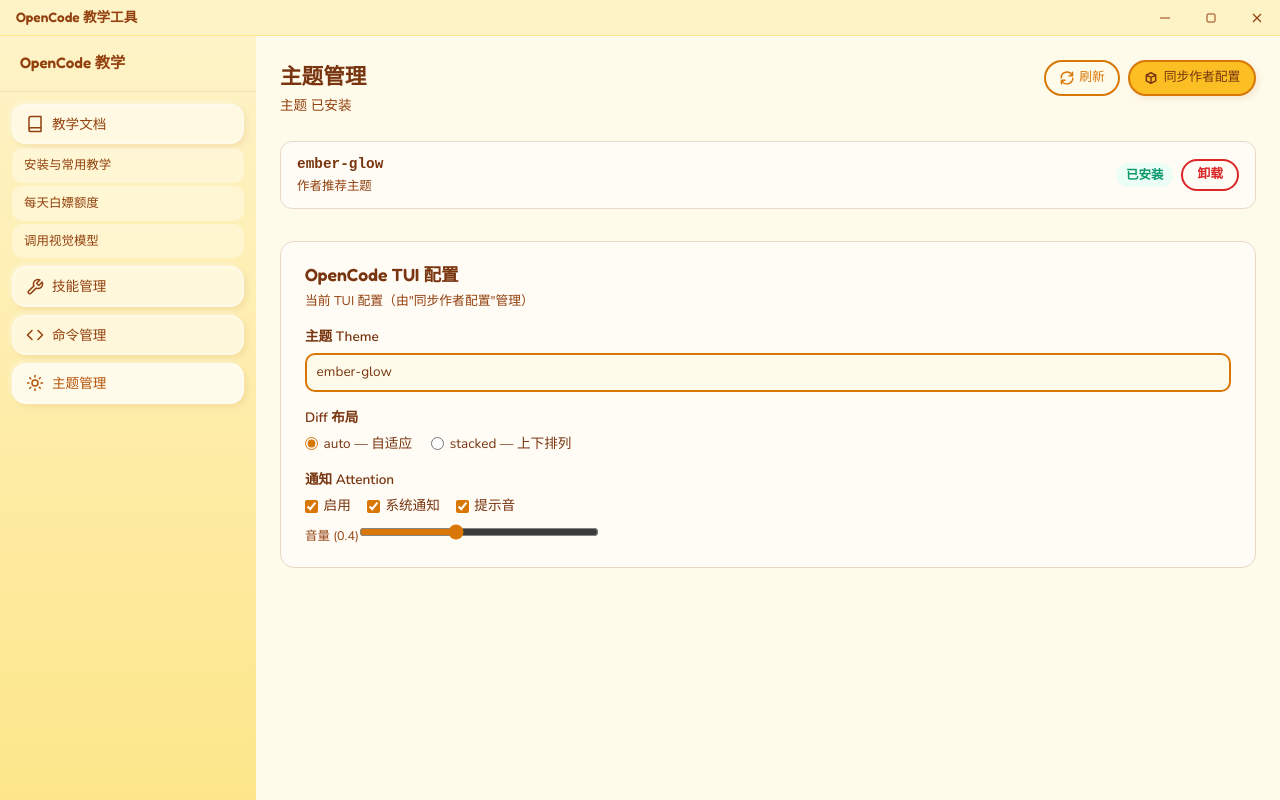
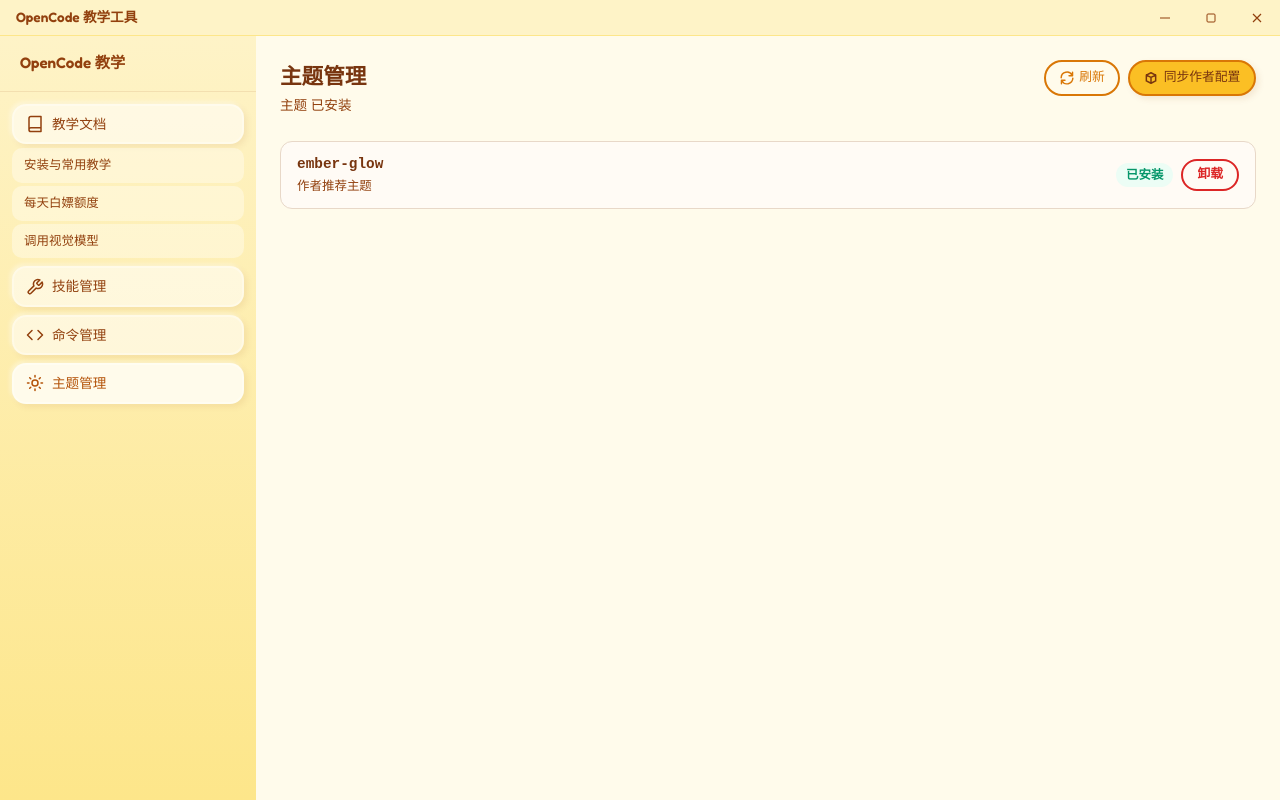
Before and after one commit to zjy1020/OpenCode-Teaching-and-Configuration, a Vue app: page /themes in a window 1280 px wide. Built offline with nearby package versions, Linux system fonts and the light colour scheme; the HTML template or start-up script is replaced by a standard one.

Commit message:
chore: 移除 TuiConfigForm，全部配置由同步作者配置管理

```diff
--- a/src/pages/ThemesPage.vue
+++ b/src/pages/ThemesPage.vue
@@ -1,6 +1,5 @@
 <script setup lang="ts">
 import { ref, onMounted } from 'vue'
-import TuiConfigForm from '../components/TuiConfigForm.vue'
 import { invoke } from '../lib/tauri'
 
 const installed = ref(false)
@@ -111,7 +110,6 @@ async function handleSync() {
       </div>
     </div>
 
-    <TuiConfigForm />
   </div>
 </template>
 
```
